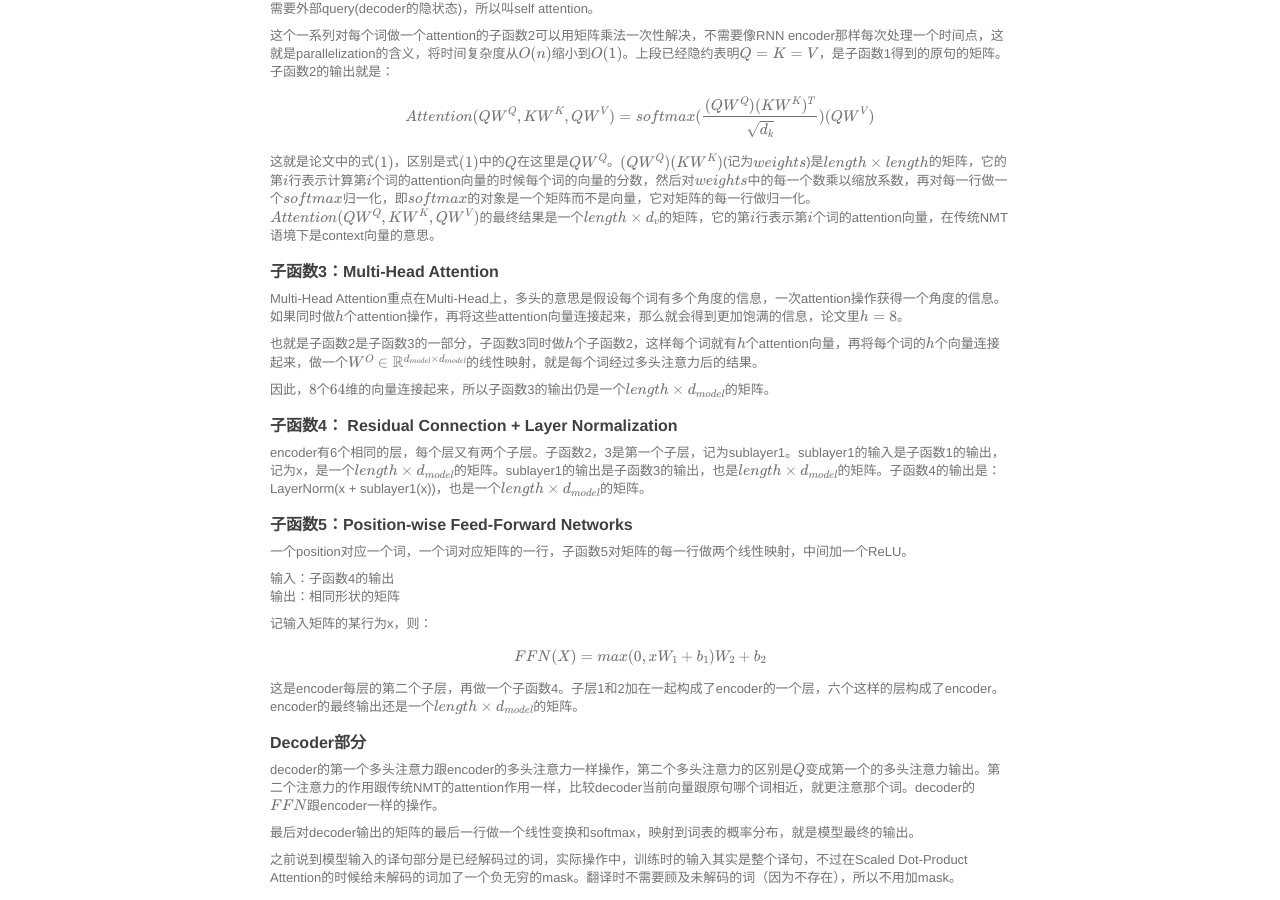
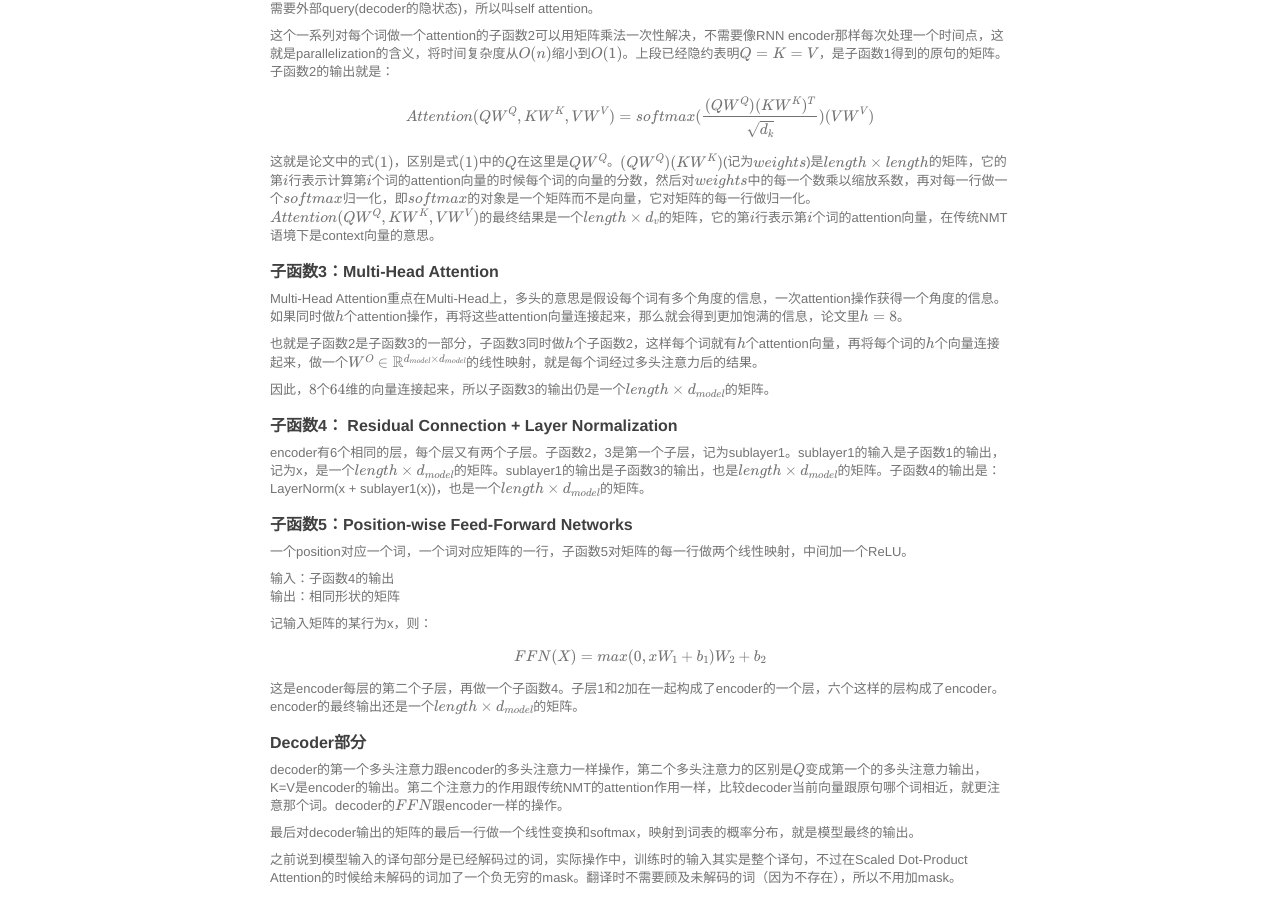
Before and after one commit to NLPpupil/NLPpupil.github.io, a Jekyll site: the page built from _posts/2018-06-09-《Attention is all you need》解读.md, in a window 1280 px wide. Shown: the part 1383-2283 px from the top of the page. Built offline with Jekyll 4.4.1, drawn with Linux system fonts in a browser that asks for light colours; formulas are drawn with MathJax 3; comment, search, counter and statistics services are not loaded.

Commit message:
modify attenion

```diff
--- a/_posts/2018-06-09-《Attention is all you need》解读.md
+++ b/_posts/2018-06-09-《Attention is all you need》解读.md
@@ -60,10 +60,10 @@ Scaled Dot-Product Attention中scaled的含义是对常规注意力得到的向
 这个一系列对每个词做一个attention的子函数2可以用矩阵乘法一次性解决，不需要像RNN encoder那样每次处理一个时间点，这就是parallelization的含义，将时间复杂度从$O(n)$缩小到$O(1)$。上段已经隐约表明$Q = K = V$，是子函数1得到的原句的矩阵。子函数2的输出就是：
 
 $$
-Attention(QW^Q,KW^K,QW^V) = softmax(\frac{(QW^Q)(KW^K)^T}{\sqrt{d_k}})(QW^V)
+Attention(QW^Q,KW^K,VW^V) = softmax(\frac{(QW^Q)(KW^K)^T}{\sqrt{d_k}})(VW^V)
 $$
 
-这就是论文中的式$(1)$，区别是式$(1)$中的$Q$在这里是$QW^Q$。$(QW^Q)(KW^K)$(记为$weights$)是$length \times length$的矩阵，它的第$i$行表示计算第$i$个词的attention向量的时候每个词的向量的分数，然后对$weights$中的每一个数乘以缩放系数，再对每一行做一个$softmax$归一化，即$softmax$的对象是一个矩阵而不是向量，它对矩阵的每一行做归一化。$Attention(QW^Q,KW^K,QW^V)$的最终结果是一个$length \times d_v$的矩阵，它的第$i$行表示第$i$个词的attention向量，在传统NMT语境下是context向量的意思。
+这就是论文中的式$(1)$，区别是式$(1)$中的$Q$在这里是$QW^Q$。$(QW^Q)(KW^K)$(记为$weights$)是$length \times length$的矩阵，它的第$i$行表示计算第$i$个词的attention向量的时候每个词的向量的分数，然后对$weights$中的每一个数乘以缩放系数，再对每一行做一个$softmax$归一化，即$softmax$的对象是一个矩阵而不是向量，它对矩阵的每一行做归一化。$Attention(QW^Q,KW^K,VW^V)$的最终结果是一个$length \times d_v$的矩阵，它的第$i$行表示第$i$个词的attention向量，在传统NMT语境下是context向量的意思。
 
 
 
@@ -97,7 +97,7 @@ $$
 这是encoder每层的第二个子层，再做一个子函数4。子层1和2加在一起构成了encoder的一个层，六个这样的层构成了encoder。encoder的最终输出还是一个$length \times d_{model}$的矩阵。
 
 #### Decoder部分
-decoder的第一个多头注意力跟encoder的多头注意力一样操作，第二个多头注意力的区别是$Q$变成第一个的多头注意力输出。第二个注意力的作用跟传统NMT的attention作用一样，比较decoder当前向量跟原句哪个词相近，就更注意那个词。decoder的$FFN$跟encoder一样的操作。
+decoder的第一个多头注意力跟encoder的多头注意力一样操作，第二个多头注意力的区别是$Q$变成第一个的多头注意力输出，K=V是encoder的输出。第二个注意力的作用跟传统NMT的attention作用一样，比较decoder当前向量跟原句哪个词相近，就更注意那个词。decoder的$FFN$跟encoder一样的操作。
 
 最后对decoder输出的矩阵的最后一行做一个线性变换和softmax，映射到词表的概率分布，就是模型最终的输出。
 
```
Also changed, not shown: _posts/2018-06-12-生成式对抗网络原始版本.md (+2 -2 lines), 1 other file.
